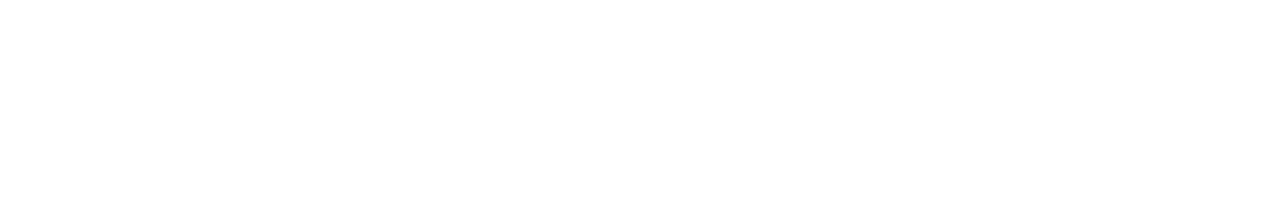
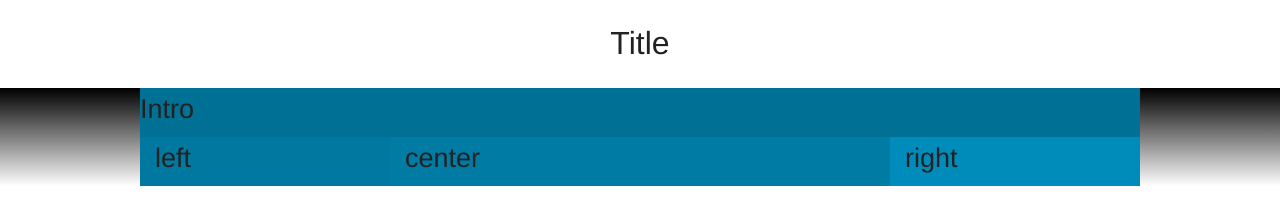
Before and after one commit to jkrommmm/FinalProject, a plain HTML site: page index.html in a window 1280 px wide. Drawn offline with Linux system fonts and the light colour scheme.

Commit message:
Design started

```diff
--- a/css/style.css
+++ b/css/style.css
@@ -0,0 +1,25 @@
+
+
+#content {
+	background-image: linear-gradient(black, white);
+}
+
+#header {
+	background-image: ;
+}
+
+#intro {
+	background-color: #007095;
+}
+
+#left {
+	background-color: #0078a0;
+}
+
+#center {
+	background-color: #007ba4;
+}
+
+#right {
+	background-color: #008CBA;
+}
--- a/index.html
+++ b/index.html
@@ -16,6 +16,27 @@ ASSIGNMENT: HTML template
 
 	<body>
 
+		<div id="header" class="text-center">
+			<h1>Title</h1>
+		</div>
+
+		<div id="content">
+			<div id="intro" class="row">
+				<h3>Intro</h3>
+			</div>
+			<div class="row">
+				<div id="left" class="medium-3 columns">
+					<h3>left</h3>
+				</div>
+				<div id="center" class="medium-6 columns">
+					<h3>center</h3>
+				</div>
+				<div id="right" class="medium-3 columns">
+					<h3>right</h3>
+				</div>
+			</div>
+		</div>
+
 		<!-- SCRIPTS -->
 		<script src="js/AngularJS/angular.js"></script>
 		<script src="js/vendor/jquery.js"></script>
```
Also changed, not shown: images/Sp004.jpg (added), images/Sp006.jpg (added), images/mars_full.jpg (added), 1 other file.
